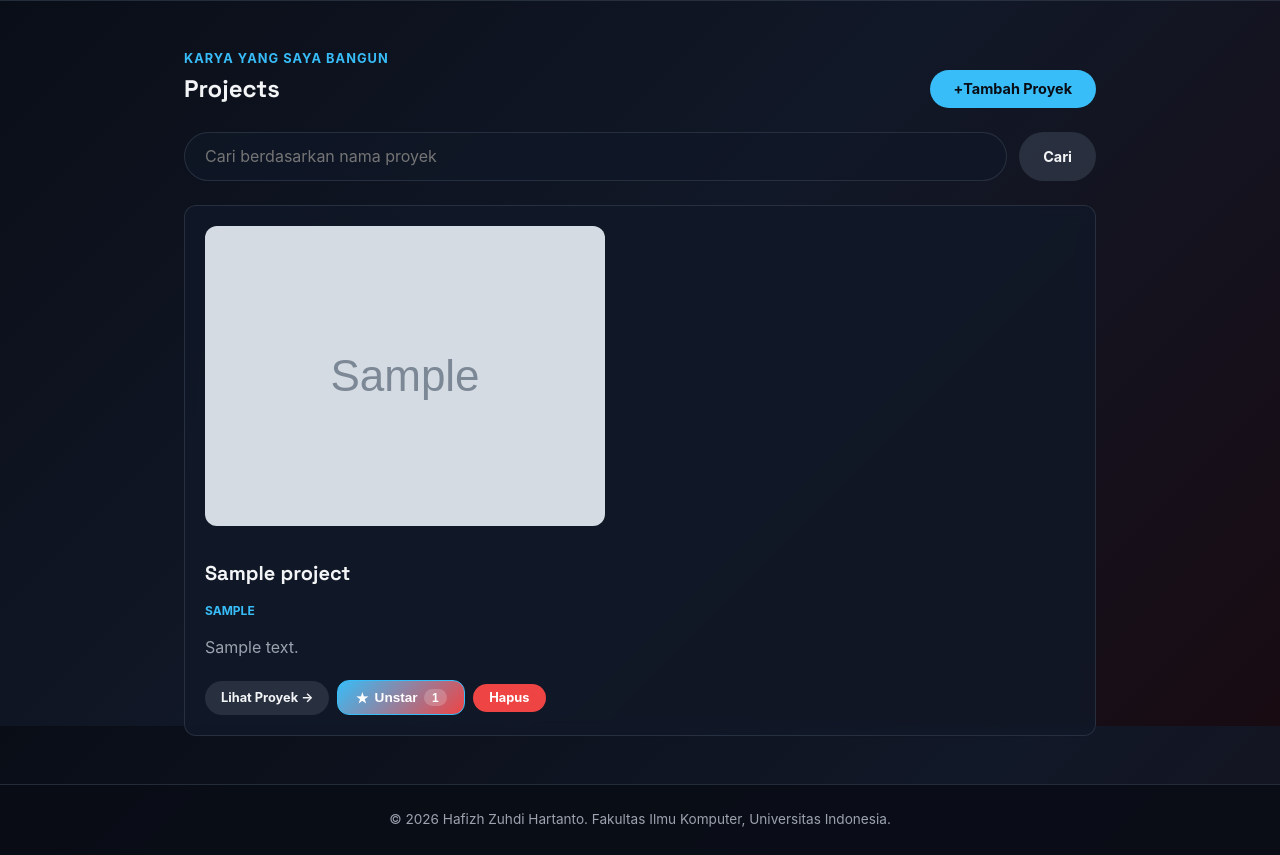
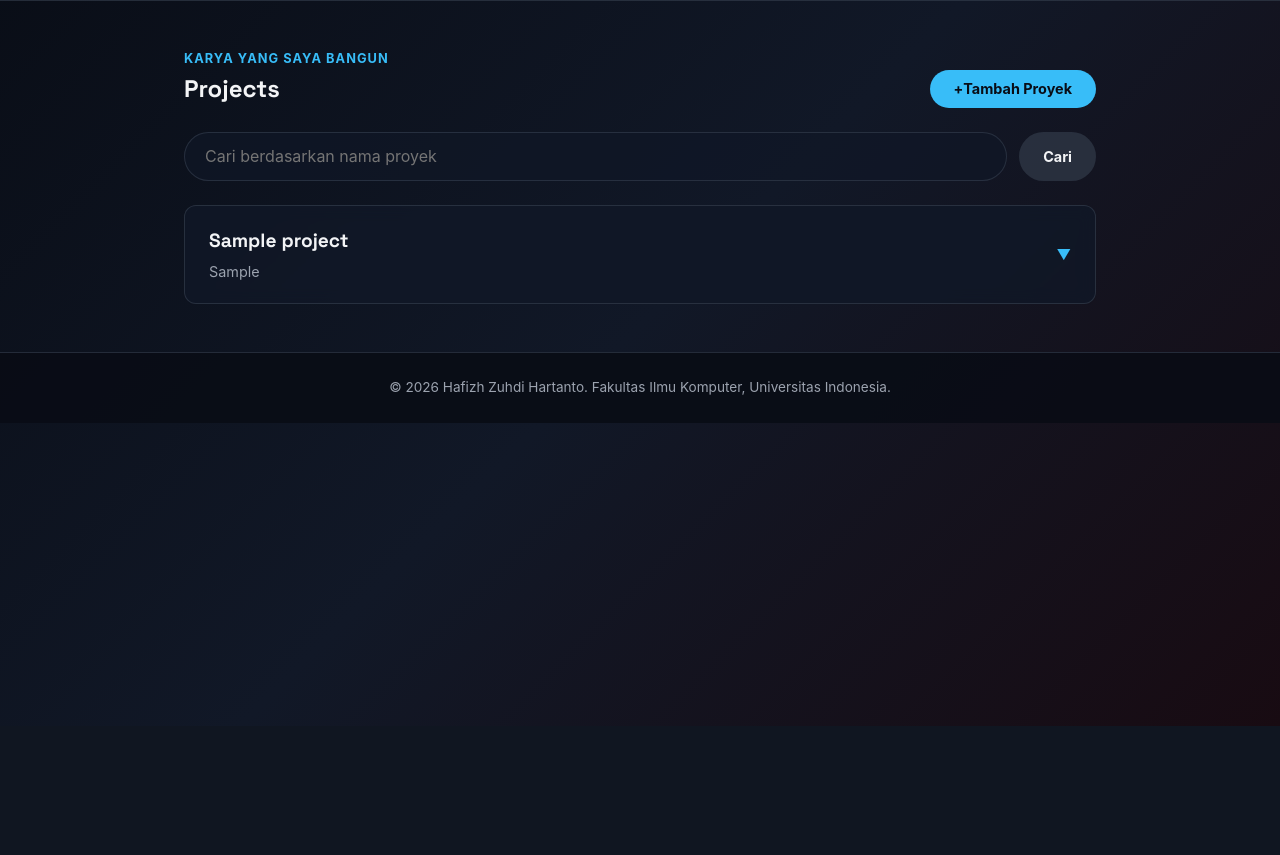
Before and after one commit to Hafizh0205/myportofolio, a Django app: page /projects/ in a window 1280 px wide. Shown: the part 74-929 px from the top of the page. After the commit the page ends 800 px from the top, so only its background shows below. Run offline with Django 5.2, Linux system fonts and the light colour scheme; a user stored in the database is signed in; tables that the repository leaves empty hold one stand-in row (values such as "Sample post"); grey boxes marked "Sample" are stand-in pictures; parts of the project's set-up code (start-up, migrations or seed data) failed here and were passed over.

Commit message:
Complete Tutorial 05

```diff
--- a/templates/projects.html
+++ b/templates/projects.html
@@ -45,8 +45,8 @@
         <p>Belum ada proyek yang ditambahkan atau ditemukan.</p>
       </div>
 
-      <!-- Container Grid Utama Tempat Render AJAX -->
-      <div id="grid" class="project-grid hide"></div>
+      <!-- Container Grid Utama Tempat Render AJAX (Accordion edu-list) -->
+      <div id="grid" class="edu-list hide" style="margin-top: 1.5rem;"></div>
     </div>
   </section>
 </main>
@@ -108,20 +108,20 @@
     gridContainer.classList.toggle('hide', !showGrid);
   }
 
-  // Merakit Kartu Project
+  // Merakit Kartu Project Accordion (<details> & <summary>)
   function buildProjectCardElement(item) {
     const project = item.fields;
     const projectId = item.pk;
 
-    const articleElement = document.createElement('article');
-    articleElement.className = 'experience-card';
+    const detailsElement = document.createElement('details');
+    detailsElement.className = 'edu-card in-view';
 
     const imageHtml = project.project_image_url
-      ? `<img src="${escapeHtml(project.project_image_url)}" alt="Gambar ${escapeHtml(project.title)}" class="project-image" style="max-width:100%; border-radius:var(--radius); margin-bottom:1rem;">`
+      ? `<img src="${escapeHtml(project.project_image_url)}" alt="Gambar ${escapeHtml(project.title)}" class="project-image" style="max-width:100%; border-radius:var(--radius); margin-top:1rem; margin-bottom:1rem;">`
       : '';
 
     const urlHtml = project.project_url
-      ? `<a href="${escapeHtml(project.project_url)}" target="_blank" rel="noopener noreferrer" class="btn-pill btn-pill-dark" style="font-size:0.8rem; padding:0.4rem 1rem;">Lihat Proyek →</a>`
+      ? `<a href="${escapeHtml(project.project_url)}" target="_blank" rel="noopener noreferrer" class="social-link">Lihat Proyek →</a>`
       : '';
 
     const deleteUrl = "{% url 'main:delete_project' '00000000-0000-0000-0000-000000000000' %}".replace('00000000-0000-0000-0000-000000000000', projectId);
@@ -130,7 +130,7 @@
     const deleteHtml = IS_SUPERUSER
       ? `<form method="post" action="${deleteUrl}" style="display:inline;">
           {% csrf_token %}
-          <button type="submit" class="btn-pill btn-pill-red" style="font-size:0.8rem; padding:0.4rem 1rem;" onclick="return confirm('Yakin ingin menghapus project ini?');">Hapus</button>
+          <button type="submit" class="social-link" style="border-color: var(--accent-red);" onclick="return confirm('Apakah Anda yakin ingin menghapus proyek ini?');">Hapus Proyek</button>
         </form>`
       : '';
 
@@ -141,13 +141,22 @@
       : "Jadilah yang pertama memberi star";
 
     const completeCardHtml = `
+      <summary class="edu-summary">
+        <div class="edu-header-info">
+          <h3>${escapeHtml(project.title)}</h3>
+          <p>${escapeHtml(project.tech_stack)}</p>
+        </div>
+        <span class="edu-icon">&#9660;</span>
+      </summary>
+      <div class="edu-details-content">
         ${imageHtml}
-      <h2>${escapeHtml(project.title)}</h2>
-      <span class="experience-category">${escapeHtml(project.tech_stack)}</span>
-      <p class="experience-description" style="margin: 0.75rem 0 1.25rem;">${escapeHtml(project.description)}</p>
+        <p style="margin-top: 0.75rem; color: var(--text-muted);">
+          ${escapeHtml(project.description)}
+        </p>
 
-      <div class="project-card-actions" style="display:flex; gap:0.5rem; align-items:center; flex-wrap:wrap;">
+        <div style="margin-top: 1.25rem; display: flex; gap: 0.75rem; align-items: center; flex-wrap: wrap;">
           ${urlHtml}
+
           <form method="post" action="${starUrl}" class="star-form">
             {% csrf_token %}
             <button type="submit" class="button button-star${isStarredClass}" title="${starTitle}">
@@ -156,12 +165,14 @@
               <span class="star-count">${project.star_count}</span>
             </button>
           </form>
+
           ${deleteHtml}
+        </div>
       </div>
     `;
 
-    articleElement.innerHTML = completeCardHtml;
-    return articleElement;
+    detailsElement.innerHTML = completeCardHtml;
+    return detailsElement;
   }
 
   // Fetch Data via AJAX
```
Lines whose indentation alone changed are shown as unchanged.
